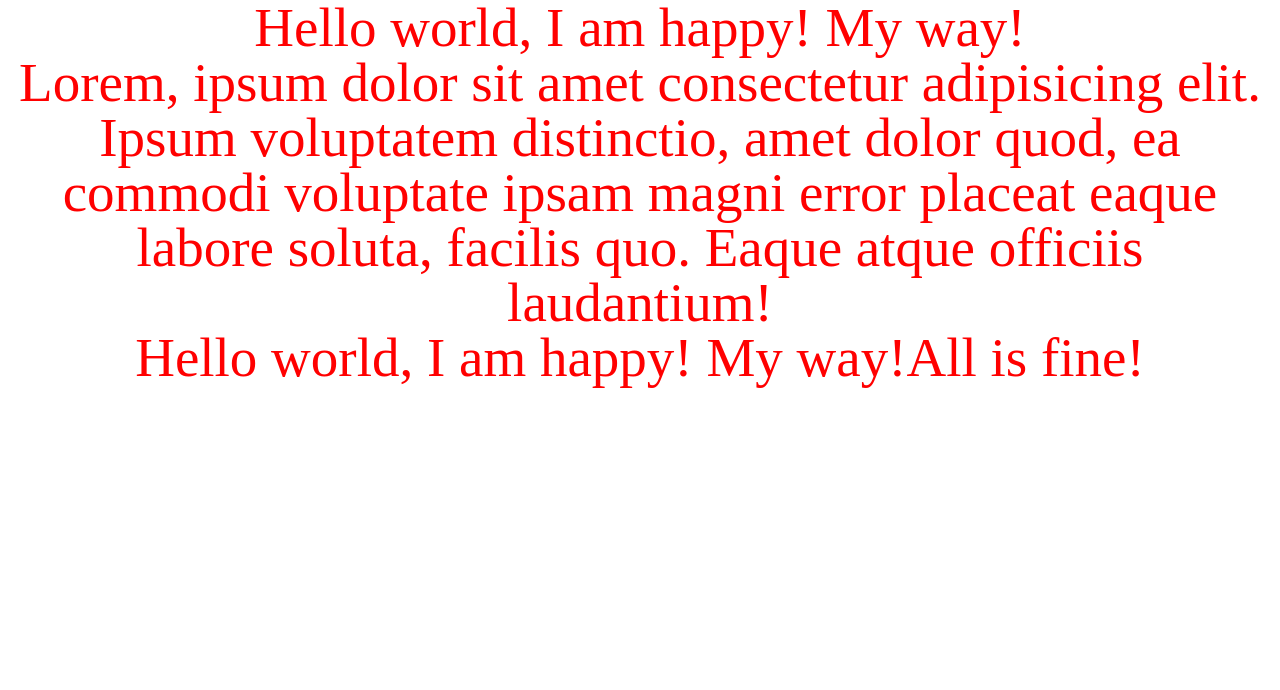
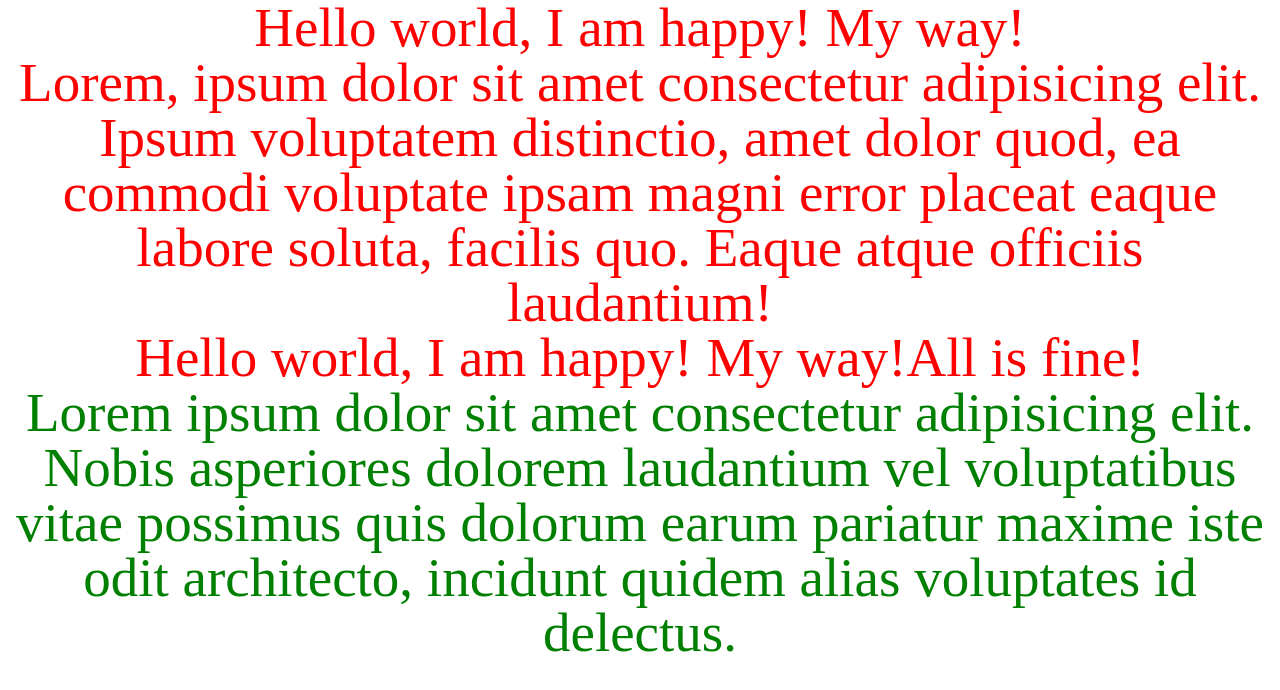
Before and after one commit to HavrylenkoQA21/new_project, a website: page src/index.html in a window 1280 px wide. Drawn offline with nearby package versions, Linux system fonts and the light colour scheme; files that its build step writes are made by us from their sources; files whose address does not match are found by name.

Commit message:
my commit3

```diff
--- a/gulp/version.json
+++ b/gulp/version.json
@@ -1,3 +1,3 @@
 {
-    "main": "20250326131811"
+    "main": "20250326132644"
 }
--- a/src/index.html
+++ b/src/index.html
@@ -9,6 +9,7 @@
 			<h1>Hello world, I am happy! My way!</h1>
 			<p>Lorem, ipsum dolor sit amet consectetur adipisicing elit. Ipsum voluptatem distinctio, amet dolor quod, ea commodi voluptate ipsam magni error placeat eaque labore soluta, facilis quo. Eaque atque officiis laudantium!</p>
 			<h1>Hello world, I am happy! My way!All is fine!</h1>
+			<h2>Lorem ipsum dolor sit amet consectetur adipisicing elit. Nobis asperiores dolorem laudantium vel voluptatibus vitae possimus quis dolorum earum pariatur maxime iste odit architecto, incidunt quidem alias voluptates id delectus.</h2>
 		</main>
 		@@include('html/footer.html',{})
 		<script src="js/app.min.js"></script>
--- a/src/scss/style.scss
+++ b/src/scss/style.scss
@@ -1,8 +1,11 @@
 // @import "fonts";
 @import "nullstyle";
 
-body{
+body {
    color: red;
    text-align: center;
    font-size: 55px;
 }
+h2 {
+   color: green;
+}
```
Also changed, not shown: dist/css/style.css, dist/css/style.min.css, dist/index.html.
